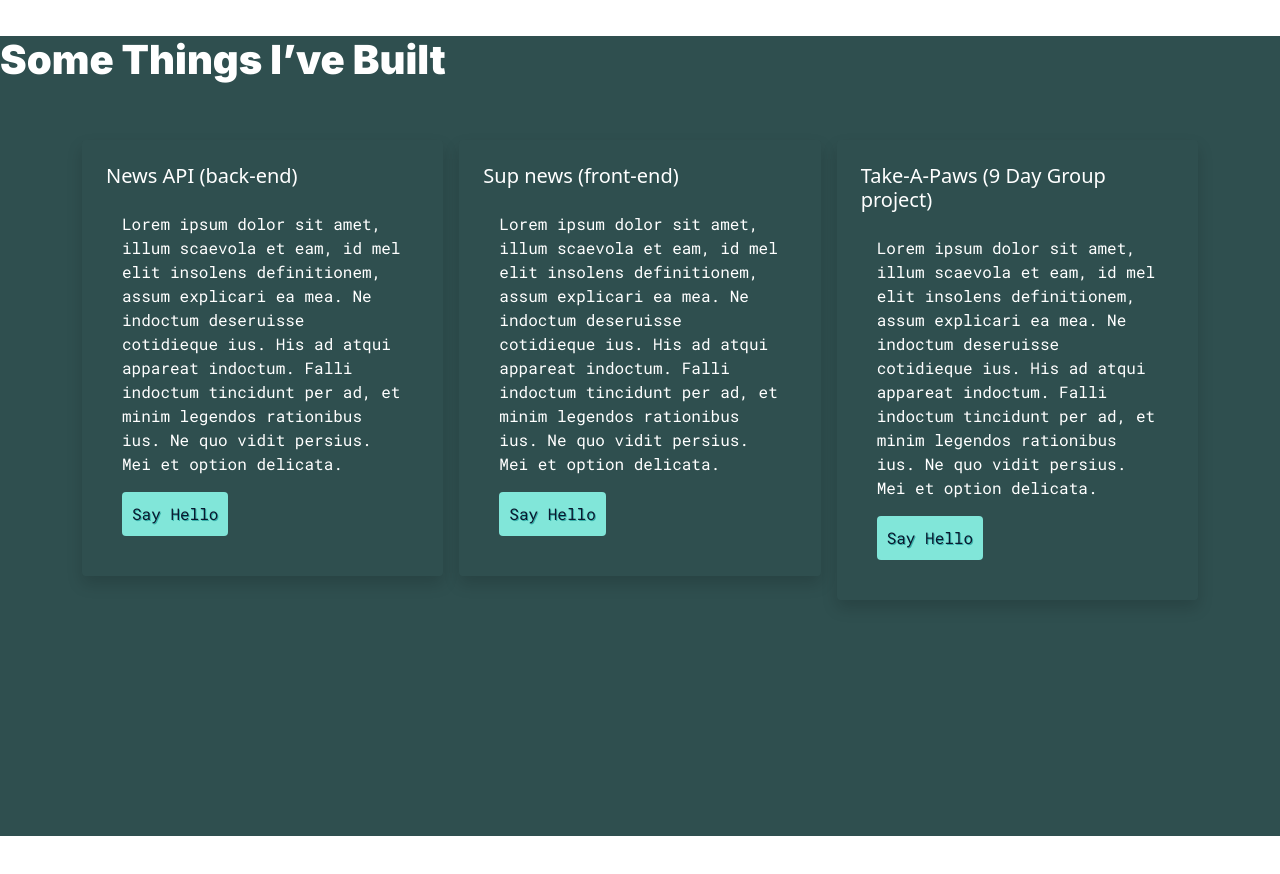
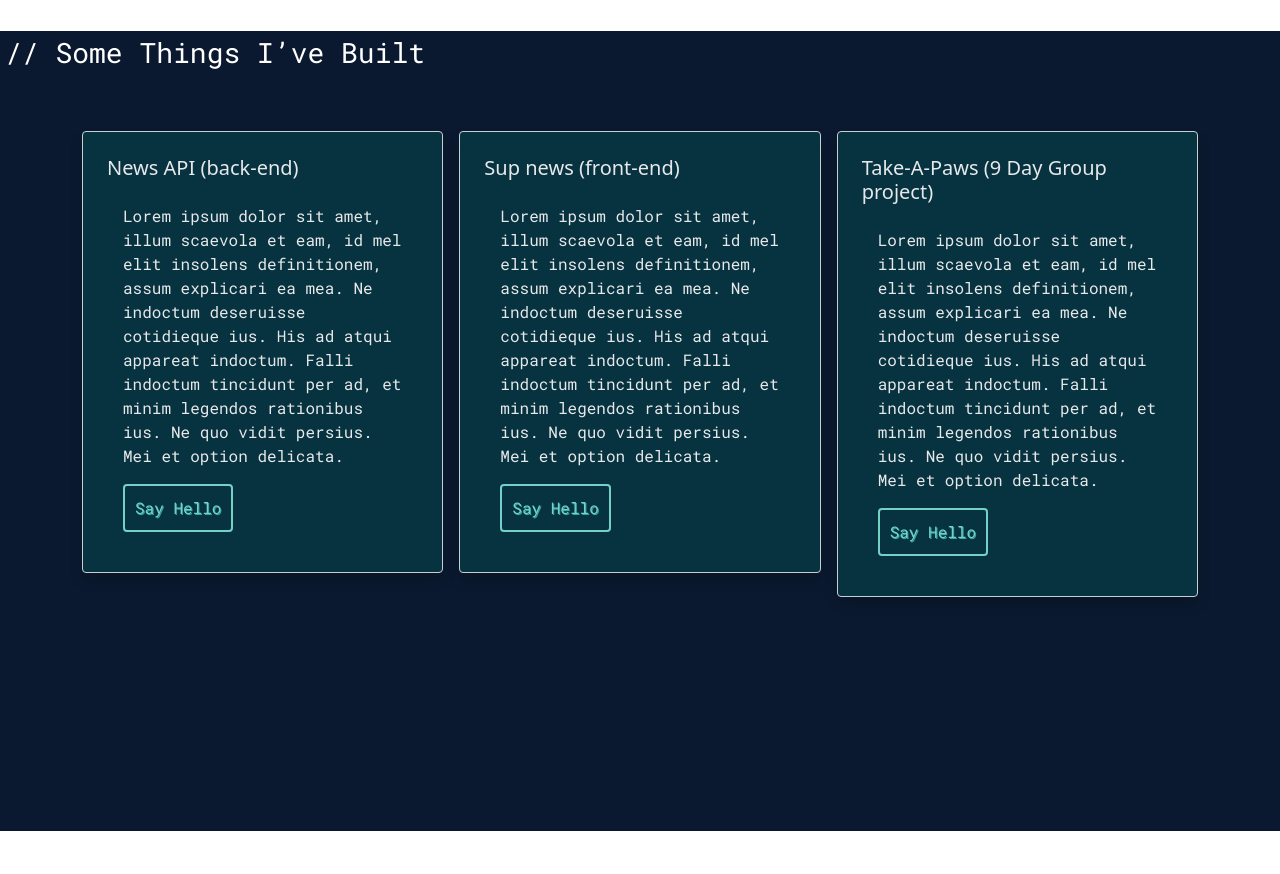
Before and after one commit to deasar-js/deasar-js.github.io, a React (Create React App) app: page / in a window 1280 px wide. Shown: the part 1900-2774 px from the top of the page. Built offline with nearby package versions, Linux system fonts and the light colour scheme.

Commit message:
change page titles; restyle cards

```diff
--- a/src/App.css
+++ b/src/App.css
@@ -18,6 +18,11 @@ h3 {
 }
 
 p {
+  font-family: "Roboto Mono", monospace;
+}
+
+.page-title {
+  padding: 5px;
   font-family: "Roboto Mono", monospace;
 }
 
@@ -47,9 +52,11 @@ p {
   text-align: right;
 }
 
-.portfolio-card {
-  background-color: darkslategray;
+.project-card {
+  background-color: #073642;
   color: white;
+  opacity: 0.9;
+  border: 1rem solid #81e6d9;
 }
 
 .technologies-card {
@@ -57,6 +64,25 @@ p {
   color: white;
   text-align: center;
   width: 80%;
+}
+
+.project-btn {
+  padding: 10px;
+  background-color: #073642;
+  border: 2px solid #81e6d9;
+  font-family: "Roboto Mono", monospace;
+  color: #81e6d9 !important;
+  text-shadow: 1px 1px #38b2ac;
+  cursor: pointer;
+  transition: all 0.2s;
+}
+
+.project-btn:hover {
+  border: none;
+  background-color: #38b2ac;
+  font-family: "Roboto Mono", monospace;
+  color: white !important;
+  box-shadow: 0 0 5px #333;
 }
 
 .hello-btn {
@@ -143,7 +169,7 @@ p {
 
 .projects-section {
   min-height: 100vh;
-  background-color: darkslategray;
+  background-color: #0a192f;
 }
 
 .something-section {
--- a/src/Components/About.jsx
+++ b/src/Components/About.jsx
@@ -4,7 +4,7 @@ import selfie from "../assets/ds.png";
 export default function About() {
   return (
     <section id="about" className="about-section">
-      <h1>About Me</h1>
+      <h3 className="page-title">// About Me</h3>
       <Container>
         <Card className="border-0 shadow-sm p-3">
           <Card.Body>
--- a/src/Components/Contact.jsx
+++ b/src/Components/Contact.jsx
@@ -44,7 +44,9 @@ export default function Contact() {
   return (
     <>
       <section id="contact" className="contact-section">
-        <h1 style={{ color: "white" }}>Contact</h1>
+        <h3 className="page-title" style={{ color: "white" }}>
+          // Say hello
+        </h3>
         <Container className="text-center mt-5 p-5">
           <h1
             style={{
@@ -94,7 +96,7 @@ export default function Contact() {
                         onChange={(event) => setMessage(event.target.value)}
                       />
                       <Button type="submit" className="hello-btn mt-3">
-                        Say Hello
+                        Send Message
                       </Button>
                     </>
                   ) : (
--- a/src/Components/Projects.jsx
+++ b/src/Components/Projects.jsx
@@ -3,11 +3,13 @@ import { Container, Row, Col, Card, Button } from "react-bootstrap";
 export default function Projects() {
   return (
     <section id="projects" className="projects-section">
-      <h1 style={{ color: "white" }}>Some Things I’ve Built</h1>
+      <h3 className="page-title" style={{ color: "white" }}>
+        // Some Things I’ve Built
+      </h3>
       <Container>
         <Row className="py-5 g-3">
           <Col>
-            <Card className="portfolio-card p-4 shadow border-0">
+            <Card className="project-card p-4 shadow border">
               <Card.Title>News API (back-end)</Card.Title>
               <Card.Body>
                 <p>
@@ -17,12 +19,12 @@ export default function Projects() {
                   Falli indoctum tincidunt per ad, et minim legendos rationibus
                   ius. Ne quo vidit persius. Mei et option delicata.
                 </p>
-                <Button className="hello-btn">Say Hello</Button>
+                <Button className="project-btn">Say Hello</Button>
               </Card.Body>
             </Card>
           </Col>
           <Col>
-            <Card className="portfolio-card p-4 shadow border-0">
+            <Card className="project-card p-4 shadow border">
               <Card.Title>Sup news (front-end)</Card.Title>
               <Card.Body>
                 <p>
@@ -32,12 +34,12 @@ export default function Projects() {
                   Falli indoctum tincidunt per ad, et minim legendos rationibus
                   ius. Ne quo vidit persius. Mei et option delicata.
                 </p>
-                <Button className="hello-btn">Say Hello</Button>
+                <Button className="project-btn">Say Hello</Button>
               </Card.Body>
             </Card>
           </Col>
           <Col>
-            <Card className="portfolio-card p-4 shadow border-0">
+            <Card className="project-card p-4 shadow border">
               <Card.Title>Take-A-Paws (9 Day Group project)</Card.Title>
               <Card.Body>
                 <p>
@@ -47,7 +49,7 @@ export default function Projects() {
                   Falli indoctum tincidunt per ad, et minim legendos rationibus
                   ius. Ne quo vidit persius. Mei et option delicata.
                 </p>
-                <Button className="hello-btn">Say Hello</Button>
+                <Button className="project-btn">Say Hello</Button>
               </Card.Body>
             </Card>
           </Col>
--- a/src/Components/Technologies.jsx
+++ b/src/Components/Technologies.jsx
@@ -18,7 +18,9 @@ import python from "../assets/python.svg";
 export default function Technologies() {
   return (
     <section id="technologies" className="technologies-section">
-      <h1 style={{ color: "white" }}>Technologies</h1>
+      <h3 className="page-title" style={{ color: "white" }}>
+        // Technologies
+      </h3>
       <Container>
         <Row className="py-5 g-3 text-center">
           <Col>
```
